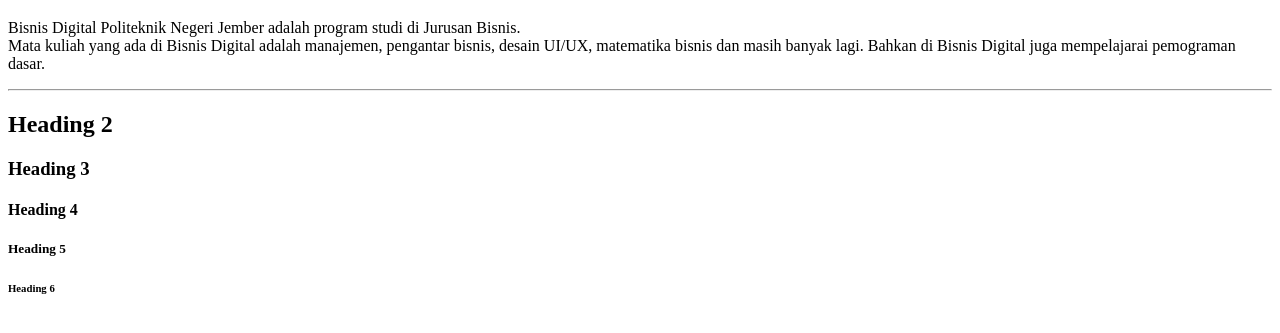
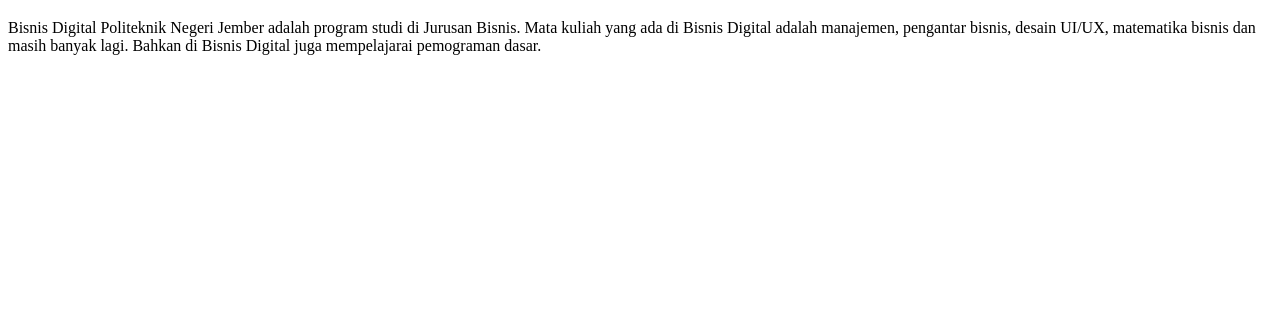
Before and after one commit to salsabilazhafrany/latihan_bisdig, a plain HTML site: page paragraf.html in a window 1280 px wide. Shown: the part 61-394 px from the top of the page. Drawn offline with Linux system fonts and the light colour scheme.

Commit message:
Latihan paragraf

```diff
--- a/paragraf.html
+++ b/paragraf.html
@@ -5,14 +5,8 @@
         <meta charset="utf-8">
     </head>
     <body><h1>Heading 1</h1>
-        <p>Bisnis Digital Politeknik Negeri Jember adalah program studi di Jurusan Bisnis. <br> Mata kuliah yang ada di Bisnis Digital
+        <p>Bisnis Digital Politeknik Negeri Jember adalah program studi di Jurusan Bisnis. Mata kuliah yang ada di Bisnis Digital
         adalah manajemen, pengantar bisnis, desain UI/UX, matematika bisnis dan masih banyak lagi. Bahkan di Bisnis Digital juga mempelajarai
         pemograman dasar.</p>
-        <hr>
-        <h2>Heading 2</h2>
-        <h3>Heading 3</h3>
-        <h4>Heading 4</h4>
-        <h5>Heading 5</h5>
-        <h6>Heading 6</h6>
     </body>
 </html>
```
